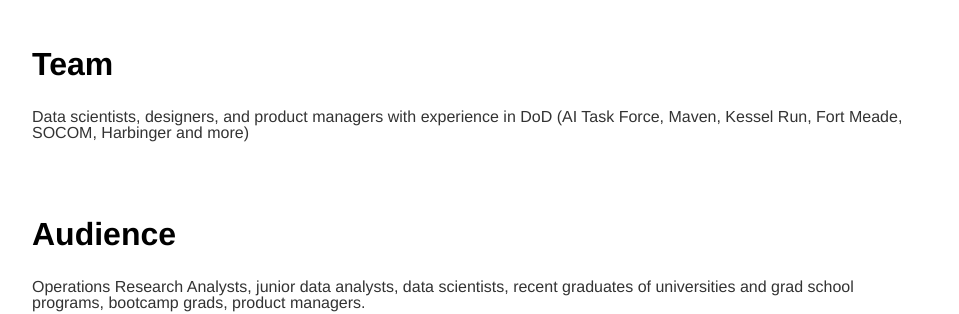
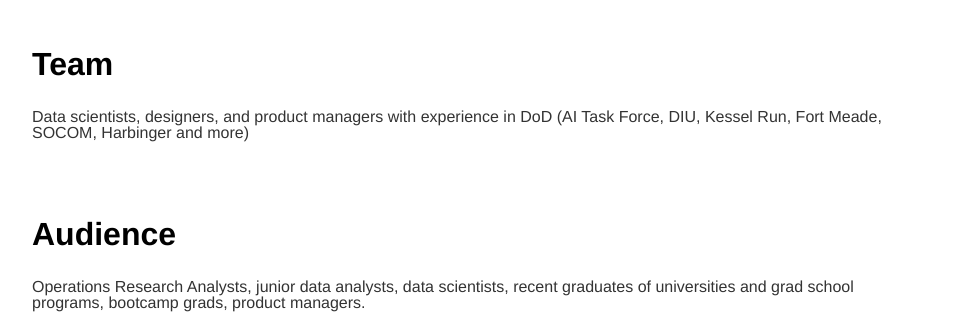
Before and after one commit to datasciencecookbook/datasciencecookbook.github.io, a Jekyll site: the page built from index.md, in a window 1280 px wide and 900 px high, scrolled down 1496 px. Shown: the part 152-466 px from the top of the window, without its empty margins (160-1119 px from the left). Built offline with Jekyll 4.4.1, drawn with Linux system fonts in a browser that asks for light colours.

```diff
--- a/index.md
+++ b/index.md
@@ -50,7 +50,7 @@ Source: Made by Authors
 <br/><br/><br/><br/>
 
 ## Team
-Data scientists, designers, and product managers with experience in DoD (AI Task Force, Maven, Kessel Run, Fort Meade, SOCOM, Harbinger and more)
+Data scientists, designers, and product managers with experience in DoD (AI Task Force, DIU, Kessel Run, Fort Meade, SOCOM, Harbinger and more)
 <br/><br/><br/><br/>
 
 ## Audience
```
Also changed, not shown: authors/index.md (+1 -1 lines).
